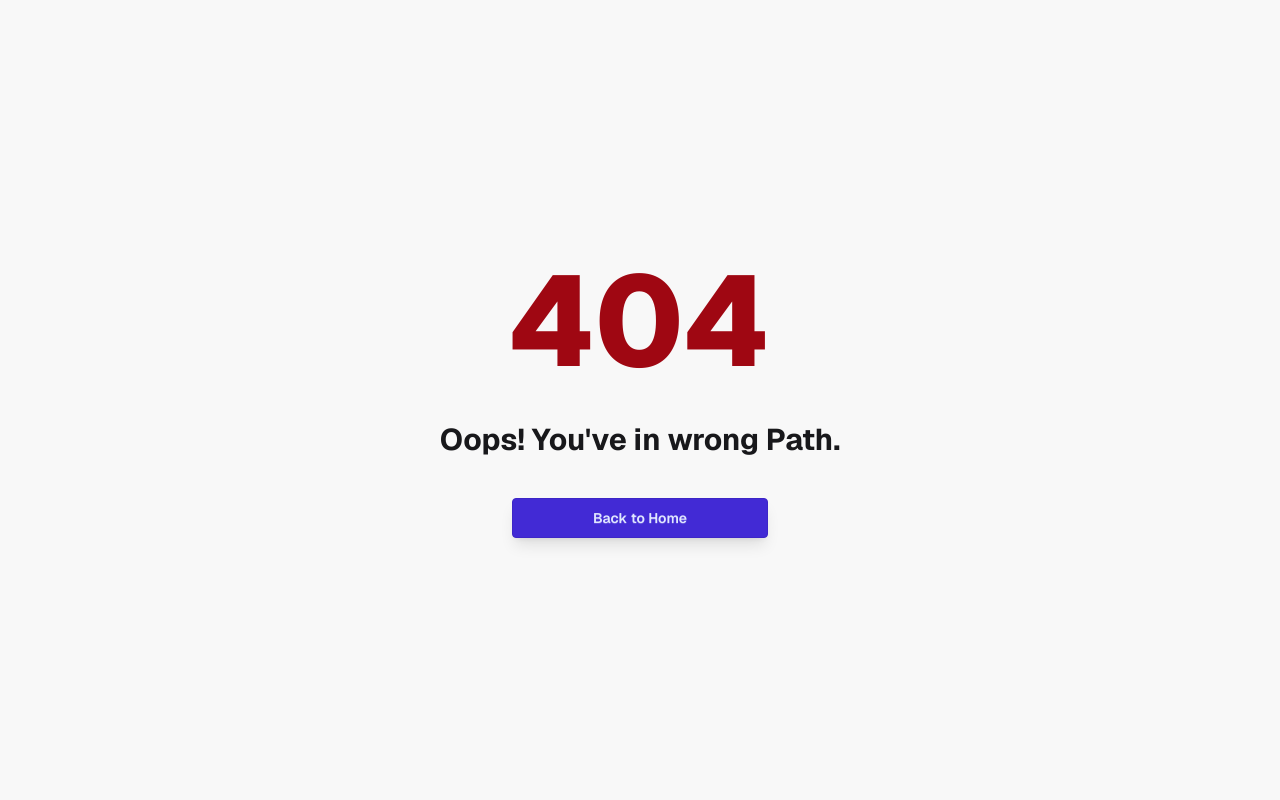
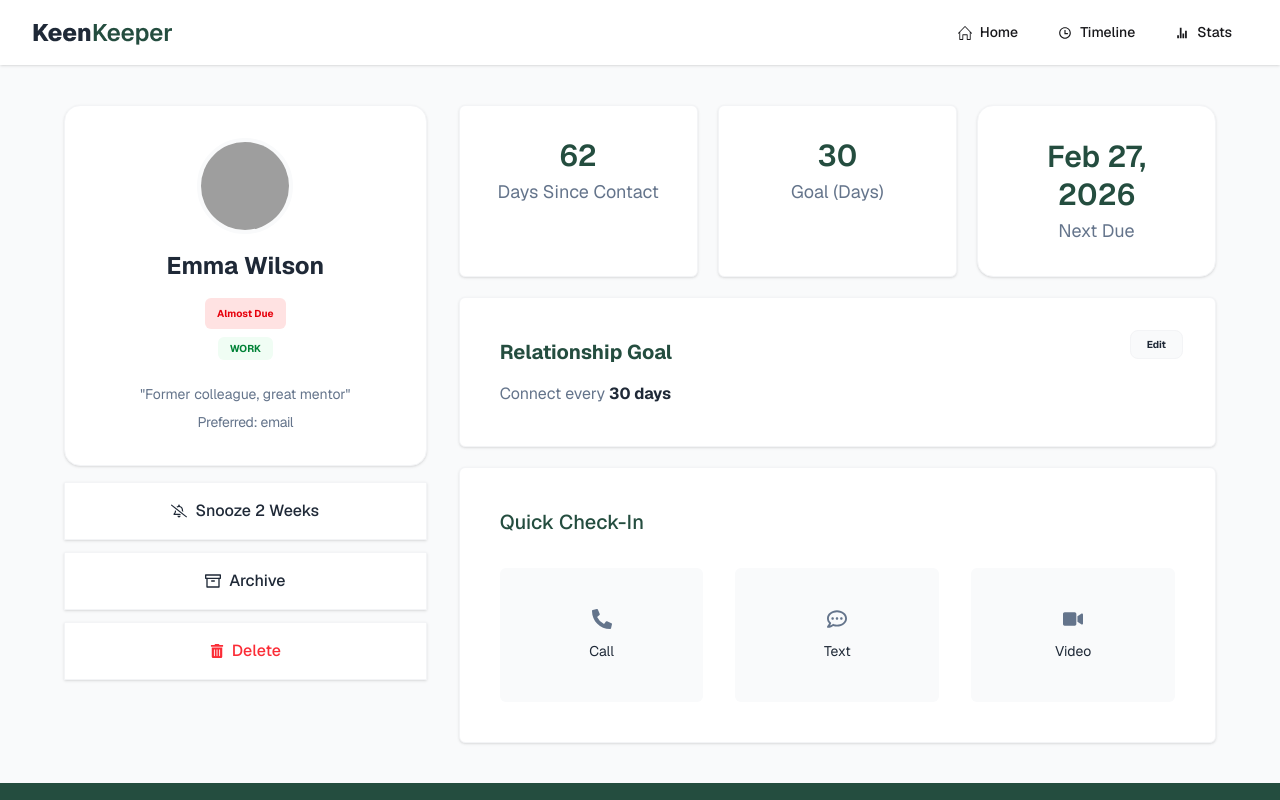
Before and after one commit to MriFardin-s/Fardin-keen-keeper, a React (Vite) app: page /details/1 in a window 1280 px wide. Before the commit this address had no page. Shown: the top 800 px of the page. Built offline with nearby package versions, Linux system fonts and the light colour scheme; grey boxes are pictures that could not be loaded.

Commit message:
done details

```diff
--- a/public/data.json
+++ b/public/data.json
@@ -25,7 +25,7 @@
   },
   {
     "id": 4,
-    "name": "James Wright",
+    "name": "Sophia Chen",
     "lastSeen": 80,
     "tags": ["hobby", "travel"],
     "status": "Overdue",
@@ -33,7 +33,7 @@
   },
   {
     "id": 5,
-    "name": "Sophia Chen",
+    "name": "James Wright",
     "lastSeen": 5,
     "tags": ["school"],
     "status": "On-Track",
--- a/src/Components/FriendList/FriendCard.jsx
+++ b/src/Components/FriendList/FriendCard.jsx
@@ -1,3 +1,5 @@
+import { Link } from "react-router";
+
 const FriendCard = ({ friend }) => {
 
   const statusStyles = {
@@ -7,7 +9,7 @@ const FriendCard = ({ friend }) => {
   };
 
   return (
-    <div className="bg-white rounded-2xl p-6 shadow-sm hover:shadow-md transition-shadow flex flex-col items-center text-center border border-gray-50">
+    <Link to={`/details/${friend.id}`} className="bg-white rounded-2xl p-6 shadow-sm hover:shadow-md transition-shadow flex flex-col items-center text-center border border-gray-50">
 
       <div className="relative mb-4">
         <img
@@ -37,7 +39,7 @@ const FriendCard = ({ friend }) => {
       <button className={`w-25 py-2 rounded-xl font-bold text-sm shadow-sm ${statusStyles[friend.status] || 'bg-gray-200'}`}>
         {friend.status}
       </button>
-    </div>
+    </Link>
   );
 };
 
--- a/src/Components/FriendList/FriendList.jsx
+++ b/src/Components/FriendList/FriendList.jsx
@@ -1,35 +1,37 @@
-import {  useEffect, useState } from "react";
+
 import FriendCard from "./FriendCard";
 import { BeatLoader } from "react-spinners";
+import useFriends from "../../hooks/useFriends";
 
 
 
 
 const FriendList = () => {
+  const {friends, loading} = useFriends();
 
-  const [friends, setFriends] = useState([]);
-  const [loading, setLoading] = useState(true);
+  // const [friends, setFriends] = useState([]);
+  // const [loading, setLoading] = useState(true);
 
-  useEffect(() => {
-    const fetchFriend = async () => {
-      const res = await fetch('/data.json');
-      const data = await res.json();
+  // useEffect(() => {
+  //   const fetchFriend = async () => {
+  //     const res = await fetch('/data.json');
+  //     const data = await res.json();
 
-      setTimeout(() => {
-        setFriends(data)
-        setLoading(false)
-      }, 3500)
+  //     setTimeout(() => {
+  //       setFriends(data)
+  //       setLoading(false)
+  //     }, 300)
 
 
-    };
-    fetchFriend();
-  }, []
+  //   };
+  //   fetchFriend();
+  // }, []
 
-  )
+  // )
 
 
   return (
-    <div className="bg-gray-50 min-h-screen p-8">
+    <div className="bg-gray-50 py-10 p-8">
       <div className=" max-w-6xl mx-auto border-t pt-10 border-gray-200 ">
         <h2 className="text-2xl font-bold text-slate-800 mb-8">Your Friends</h2>
 
--- /dev/null
+++ b/src/Pages/Details.jsx
@@ -0,0 +1,109 @@
+import React from 'react';
+import { useParams } from "react-router";
+import useFriends from "../hooks/useFriends";
+import { BeatLoader } from "react-spinners";
+import { FaPhoneAlt, FaRegCommentDots, FaVideo, FaTrashAlt, FaRegBellSlash } from 'react-icons/fa';
+import { FiArchive } from 'react-icons/fi';
+
+const Details = () => {
+    const { id } = useParams();
+    const { friends, loading } = useFriends();
+
+    const expectedFriend = friends.find((friend) => friend.id === Number(id));
+
+    if (loading) {
+        return (
+            <div className="flex flex-col justify-center items-center h-[80vh] w-full">
+                <BeatLoader size={15} color="#244D3F" />
+                <p className="mt-4 text-slate-500 font-medium">Loading details...</p>
+            </div>
+        );
+    }
+
+    if (!expectedFriend) {
+        return <div className="text-center mt-20 font-bold text-red-500 text-xl">Friend not found!</div>;
+    }
+
+    return (
+        <div className="bg-gray-50  p-4 md:p-10 pb-4 ">
+            <div className="max-w-6xl mx-auto grid grid-cols-1 md:grid-cols-12 gap-8">
+                <div className="md:col-span-4 flex flex-col gap-4">
+                    <div className="bg-white rounded-2xl p-8 shadow-sm text-center border border-gray-100">
+                        <img
+                            src={expectedFriend.image}
+                            alt={expectedFriend.name}
+                            className="w-24 h-24 rounded-full mx-auto mb-4 border-4 border-gray-50 object-cover"
+                        />
+                        <h2 className="text-2xl font-bold text-[#1F2937]">{expectedFriend.name}</h2>
+                        <div className="flex flex-col gap-2 mt-4 items-center">
+                            <span className="px-3 py-2 bg-red-100 text-red-600 text-[10px] font-bold rounded-md">
+                                {expectedFriend.status}
+                            </span>
+                            <span className="px-3 py-1 bg-green-50 text-green-700 text-[10px] font-bold rounded-md uppercase">
+                                {expectedFriend.tags?.[0] || "FAMILY"}
+                            </span>
+                        </div>
+                        <p className="text-[#64748B] italic mt-6 text-sm">"Former colleague, great mentor"</p>
+                        <p className="text-[#64748B] text-[14px] mt-2 font-normal tracking-tight">Preferred: email</p>
+                    </div>
+
+                    <div className="flex flex-col gap-3">
+                        <button className="w-full bg-white hover:bg-gray-50 text-[#1F2937] font-medium py-4 border border-gray-100 flex items-center justify-center gap-2 shadow-sm transition">
+                            <FaRegBellSlash /> Snooze 2 Weeks
+                        </button>
+                        <button className="w-full bg-white hover:bg-gray-50 text-[#1F2937] font-medium py-4 border border-gray-100 flex items-center justify-center gap-2 shadow-sm transition">
+                            <FiArchive /> Archive
+                        </button>
+                        <button className="w-full bg-white hover:bg-red-50 text-red-500 font-medium py-4 border border-gray-100 flex items-center justify-center gap-2 shadow-sm transition">
+                            <FaTrashAlt size={14} /> Delete
+                        </button>
+                    </div>
+                </div>
+                <div className="md:col-span-8 flex flex-col gap-5">
+                    <div className="grid grid-cols-1 sm:grid-cols-3 gap-5">
+                        <div className="bg-white p-8 rounded-md shadow-sm border border-gray-100 text-center">
+                            <div className="text-3xl font-semibold text-[#244D3F] mb-1">{expectedFriend.lastSeen}</div>
+                            <div className="text-[18px] text-[#64748B] font-normal">Days Since Contact</div>
+                        </div>
+                        <div className="bg-white p-8 rounded-md shadow-sm border border-gray-100 text-center">
+                            <div className="text-3xl font-semibold text-[#244D3F] mb-1">30</div>
+                            <div className="text-[18px] text-[#64748B] font-normal">Goal (Days)</div>
+                        </div>
+                        <div className="bg-white p-8 rounded-2xl shadow-sm border border-gray-100 text-center flex flex-col justify-center">
+                            <div className="text-3xl font-semibold text-[#244D3F] leading-tight mb-1">Feb 27, 2026</div>
+                            <div className="text-[18px] text-[#64748B]  font-normal">Next Due</div>
+                        </div>
+                    </div>
+
+
+                    <div className="bg-white p-10 rounded-md shadow-sm border border-gray-100 relative">
+                        <button className="absolute top-8 right-8 text-[10px] bg-gray-50 px-4 py-1.5 rounded-lg text-[#1F2937] font-bold border border-gray-100 hover:bg-gray-100">Edit</button>
+                        <h3 className="text-xl font-bold text-[#244D3F] mb-4">Relationship Goal</h3>
+                        <p className="text-[#64748B] text-normal ">Connect every <span className="font-bold text-[#1F2937]">30 days</span></p>
+                    </div>
+
+                    <div className="bg-white p-10 rounded-md shadow-sm border border-gray-100">
+                        <h3 className="text-xl font-medium text-[#244D3F] mb-8">Quick Check-In</h3>
+                        <div className="grid grid-cols-3 gap-8">
+                            <button className="flex flex-col items-center py-10 bg-gray-50 hover:bg-green-50 rounded-md transition-all gap-3 border border-transparent hover:border-green-100 group">
+                                <FaPhoneAlt className="text-[#64748B] text-xl group-hover:text-green-600" />
+                                <span className="text-sm font-normal text-[#1F2937]">Call</span>
+                            </button>
+                            <button className="flex flex-col items-center py-10 bg-gray-50 hover:bg-green-50 rounded-md transition-all gap-3 border border-transparent hover:border-green-100 group">
+                                <FaRegCommentDots className="text-[#64748B] text-xl group-hover:text-green-600" />
+                                <span className="text-sm font-normal text-[#1F2937]">Text</span>
+                            </button>
+                            <button className="flex flex-col items-center py-10 bg-gray-50 hover:bg-green-50 rounded-md transition-all gap-3 border border-transparent hover:border-green-100 group">
+                                <FaVideo className="text-[#64748B] text-xl group-hover:text-green-600" />
+                                <span className="text-sm font-normal text-[#1F2937]">Video</span>
+                            </button>
+                        </div>
+                    </div>
+
+                </div>
+            </div>
+        </div>
+    );
+};
+
+export default Details;
--- a/src/Pages/HomePage.jsx
+++ b/src/Pages/HomePage.jsx
@@ -6,7 +6,9 @@ const HomePage = () => {
     return (
         <div>
             <Stats/>
-            <FriendList/>
+
+            <div className="mt-24" >  <FriendList/></div>
+
         </div>
     );
 };
--- /dev/null
+++ b/src/hooks/useFriends.jsx
@@ -0,0 +1,28 @@
+import React, { useEffect, useState } from 'react';
+
+const useFriends = () => {
+      const [friends, setFriends] = useState([]);
+  const [loading, setLoading] = useState(true);
+
+  useEffect(() => {
+    const fetchFriend = async () => {
+      const res = await fetch('/data.json');
+      const data = await res.json();
+
+      setTimeout(() => {
+        setFriends(data)
+        setLoading(false)
+      }, 300)
+
+
+    };
+    fetchFriend();
+  }, []
+
+  )
+    return (
+        {friends, loading}
+    );
+};
+
+export default useFriends;
--- a/src/router/router.jsx
+++ b/src/router/router.jsx
@@ -4,6 +4,7 @@ import TimeLine from "../Pages/TimeLine";
 import Stats from "../Pages/Stats";
 import RootLayout from "../layout/RootLayout";
 import ErrorPage from "../Pages/ErrorPage";
+import Details from "../Pages/Details";
 
 export const router = createBrowserRouter([
     {
@@ -22,6 +23,11 @@ export const router = createBrowserRouter([
                 path: "/stats",
                 element: <Stats />
             }
+            ,
+            {
+                path: "/details/:id",
+                element: <Details />
+            },
         ],
         errorElement: <ErrorPage/>
 
```
